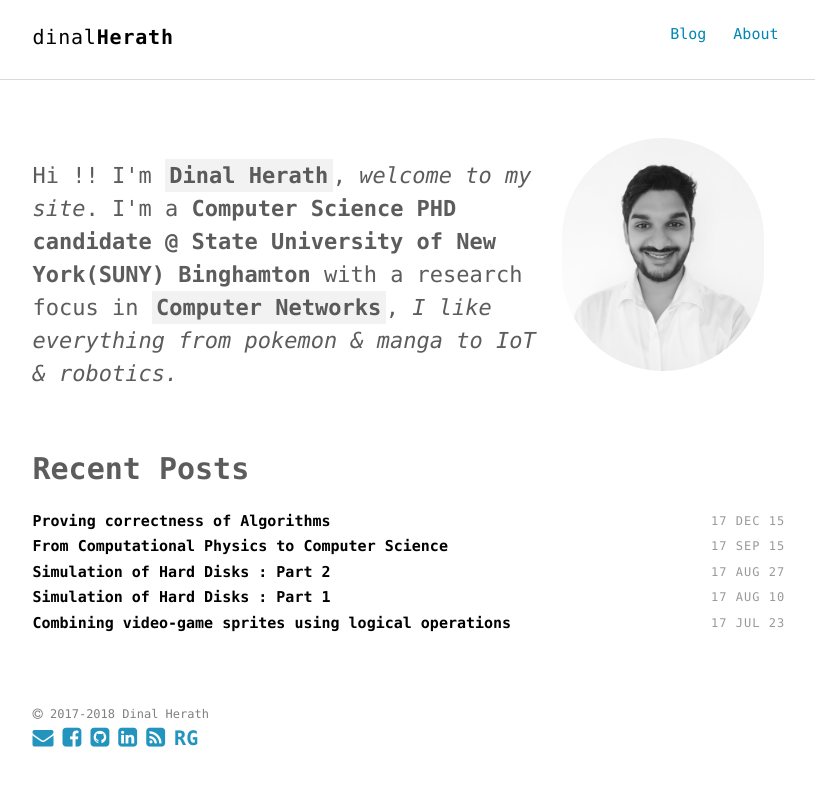
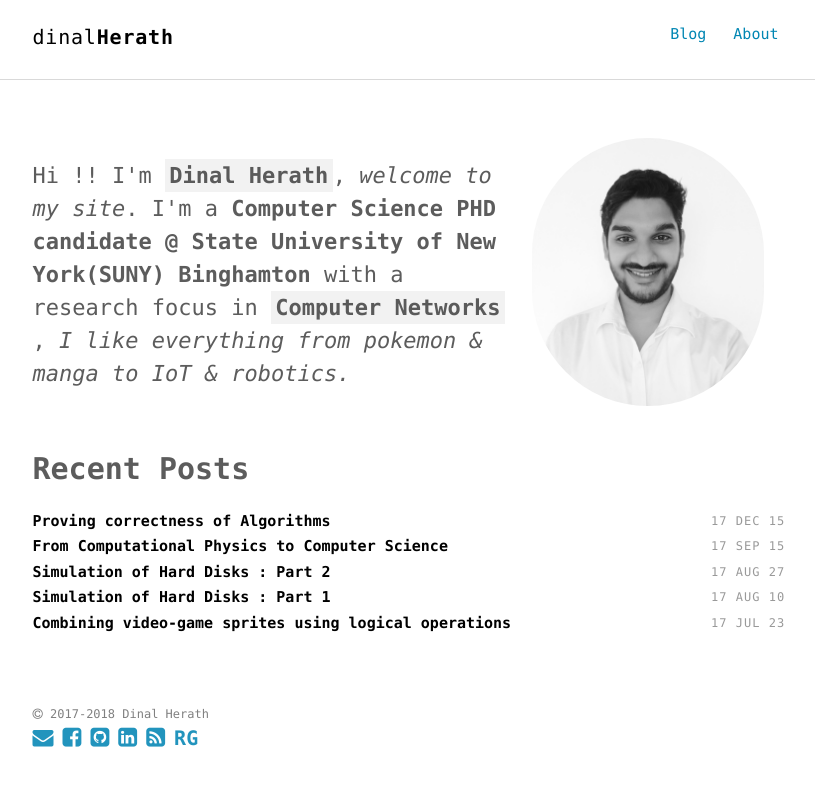
Before and after one commit to dherath/dherath.github.io, a Jekyll site: the page built from index.html, in a window 1280 px wide. Shown: the top 786 px of the page, without its empty margins (230-1045 px from the left). Built offline with Jekyll 4.4.1, drawn with Linux system fonts in a browser that asks for light colours.

Commit message:
build+resized main image

```diff
--- a/_includes/intro.html
+++ b/_includes/intro.html
@@ -1,6 +1,6 @@
 <section class="intro">
   <div class="container">
-        <img src="/assets/img/image.jpg" style="width:250px;padding:24px;border-radius:150px;" align="right">
+        <img src="/assets/img/image.jpg" style="width:280px;padding:24px;border-radius:150px;" align="right">
         <br><br>
         <p class="lead"><!--<img src="https://upload.wikimedia.org/wikipedia/commons/5/57/Ayubowan.png" style="height:15px;" align="left"> --> Hi !! I'm <strong class="author-name" itemprop="name">{{ site.author.name }}</strong>,
             <em itemprop = "greeting">{{site.author.greeting}}</em>. I'm a <strong itemprop="jobTitle">{{ site.author.job }}</strong> with a research focus in <strong class="author-name">Computer Networks</strong>, <em itemprop = "greeting">I like everything from pokemon & manga to IoT & robotics. </em></p>
```
Also changed, not shown: 2 other files.
